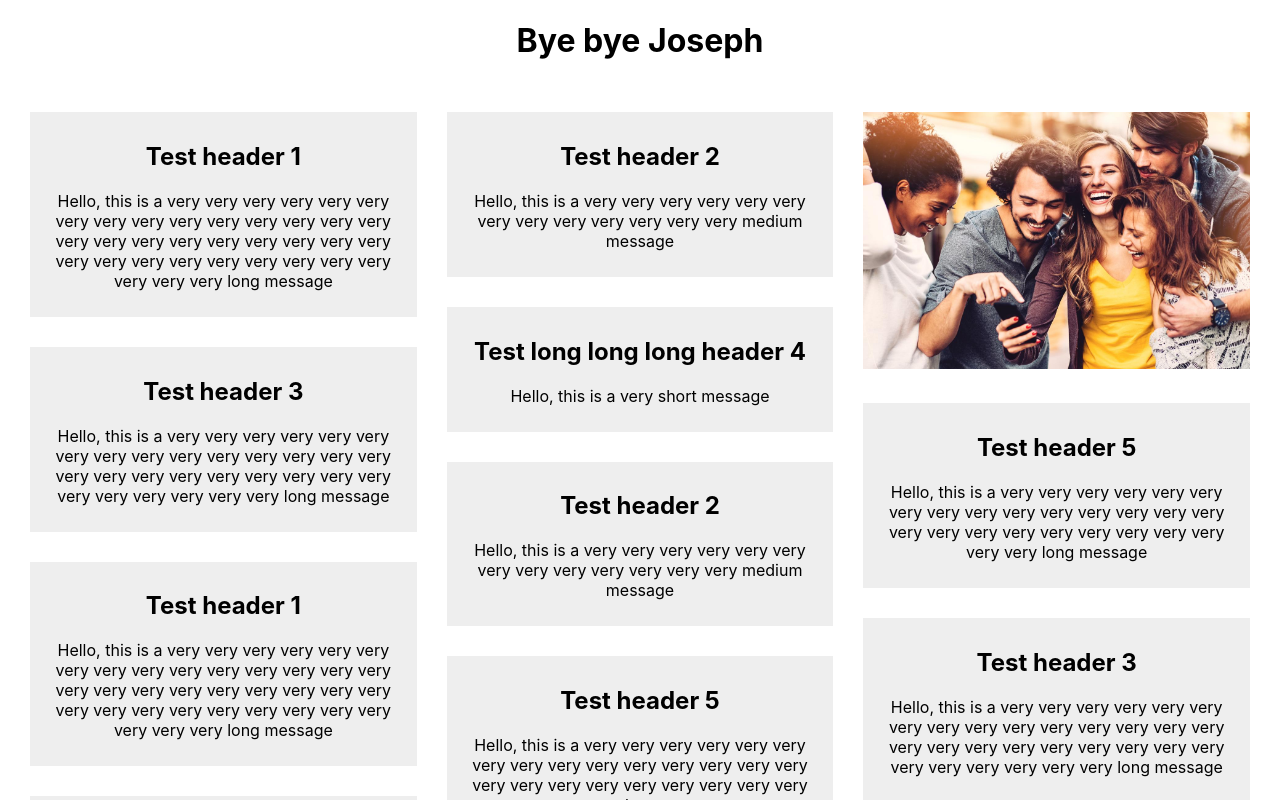
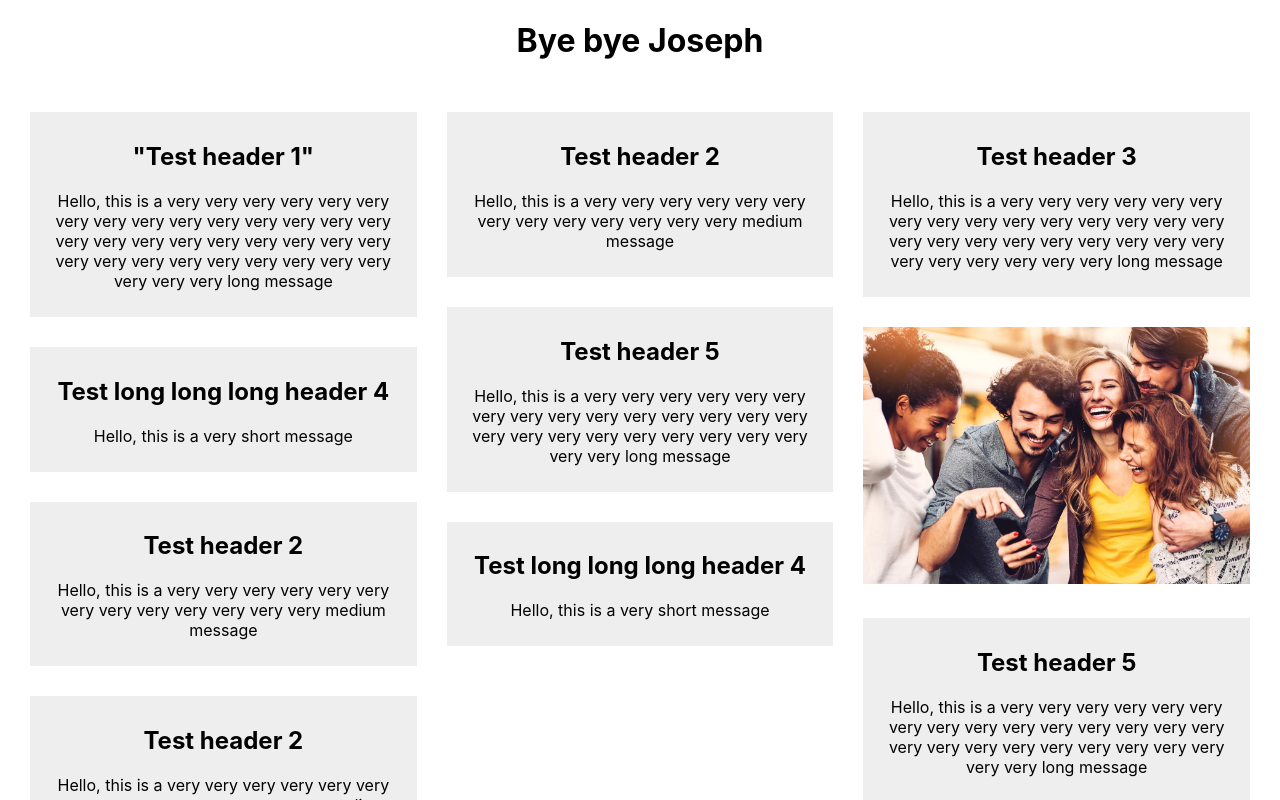
Before and after one commit to zephinzer/farewell, a React (Create React App) app: page / in a window 1280 px wide. Shown: the top 800 px of the page. Built offline with nearby package versions, Linux system fonts and the light colour scheme.

Commit message:
dynamically generate cards

```diff
--- a/src/App.jsx
+++ b/src/App.jsx
@@ -2,12 +2,13 @@ import React from "react";
 import "./App.css";
 import { Header } from "./components/Header";
 import { CardDisplay } from "./components/CardDisplay";
+import { messages } from "./components/Messages"
 
 function App() {
   return (
     <div className="App">
       <Header />
-      <CardDisplay />
+      <CardDisplay messages={messages}/>
     </div>
   );
 }
--- a/src/components/CardDisplay.jsx
+++ b/src/components/CardDisplay.jsx
@@ -1,71 +1,26 @@
 import React from "react";
 import { Card } from "./Card";
 import Masonry from "react-masonry-css";
+import { PhotoCard } from "./PhotoCard";
 import exampleImg from "../images/example.jpg";
-import { PhotoCard } from "./PhotoCard";
 
-export const CardDisplay = () => (
+export const CardDisplay = ({ messages }) => {
+	const cardComponent = messages.map((user, i) => {
+    const { header, message, image , alt} = messages[i];
+    if (image !== undefined) {
+      return <PhotoCard imageHref={exampleImg} altText={alt} />
+    }
+
+    return <Card header={header} message={message}/>;
+	});
+
+	return (
         <Masonry
           breakpointCols={3}
           className="card-display"
           columnClassName="card-display__column"
         >
-    <Card
-      header={"Test header 1"}
-      message={
-        "Hello, this is a very very very very very very very very very very very very very very very very very very very very very very very very very very very very very very very very very very very very long message"
-      }
-    />
-    <Card
-      header={"Test header 2"}
-      message={
-        "Hello, this is a very very very very very very very very very very very very very medium message"
-      }
-    />
-    <PhotoCard imageHref={exampleImg} altText={"example"} />
-    <Card
-      header={"Test header 3"}
-      message={
-        "Hello, this is a very very very very very very very very very very very very very very very very very very very very very very very very very very very very very very long message"
-      }
-    />
-    <Card
-      header={"Test long long long header 4"}
-      message={"Hello, this is a very short message"}
-    />
-    <Card
-      header={"Test header 5"}
-      message={
-        "Hello, this is a very very very very very very very very very very very very very very very very very very very very very very very very very very long message"
-      }
-    />
-    <Card
-      header={"Test header 1"}
-      message={
-        "Hello, this is a very very very very very very very very very very very very very very very very very very very very very very very very very very very very very very very very very very very very long message"
-      }
-    />
-    <Card
-      header={"Test header 2"}
-      message={
-        "Hello, this is a very very very very very very very very very very very very very medium message"
-      }
-    />
-    <Card
-      header={"Test header 3"}
-      message={
-        "Hello, this is a very very very very very very very very very very very very very very very very very very very very very very very very very very very very very very long message"
-      }
-    />
-    <Card
-      header={"Test long long long header 4"}
-      message={"Hello, this is a very short message"}
-    />
-    <Card
-      header={"Test header 5"}
-      message={
-        "Hello, this is a very very very very very very very very very very very very very very very very very very very very very very very very very very long message"
-      }
-    />
+			    {cardComponent}
         </Masonry>
 	);
+}
--- /dev/null
+++ b/src/components/Messages.jsx
@@ -0,0 +1,42 @@
+export const messages = [
+    {
+        header: '"Test header 1"',
+        message: 'Hello, this is a very very very very very very very very very very very very very very very very very very very very very very very very very very very very very very very very very very very very long message',
+    },
+    {
+        header: "Test header 2",
+        message: "Hello, this is a very very very very very very very very very very very very very medium message",
+    },
+    {
+        header: "Test header 3",
+        message: "Hello, this is a very very very very very very very very very very very very very very very very very very very very very very very very very very very very very very long message",
+    },
+    {
+        header: "Test long long long header 4",
+        message: "Hello, this is a very short message",
+    },
+    {
+        header: "Test header 5",
+        message: "Hello, this is a very very very very very very very very very very very very very very very very very very very very very very very very very very long message",
+    },
+    {
+        image: "image",
+        alt: "alt-example",
+    },
+    {
+        header: "Test header 2",
+        message: "Hello, this is a very very very very very very very very very very very very very medium message",
+    },
+    {
+        header: "Test long long long header 4",
+        message: "Hello, this is a very short message",
+    },
+    {
+        header: "Test header 5",
+        message: "Hello, this is a very very very very very very very very very very very very very very very very very very very very very very very very very very long message",
+    },
+    {
+        header: "Test header 2",
+        message: "Hello, this is a very very very very very very very very very very very very very medium message",
+    },
+];
```
Lines whose indentation alone changed are shown as unchanged.
